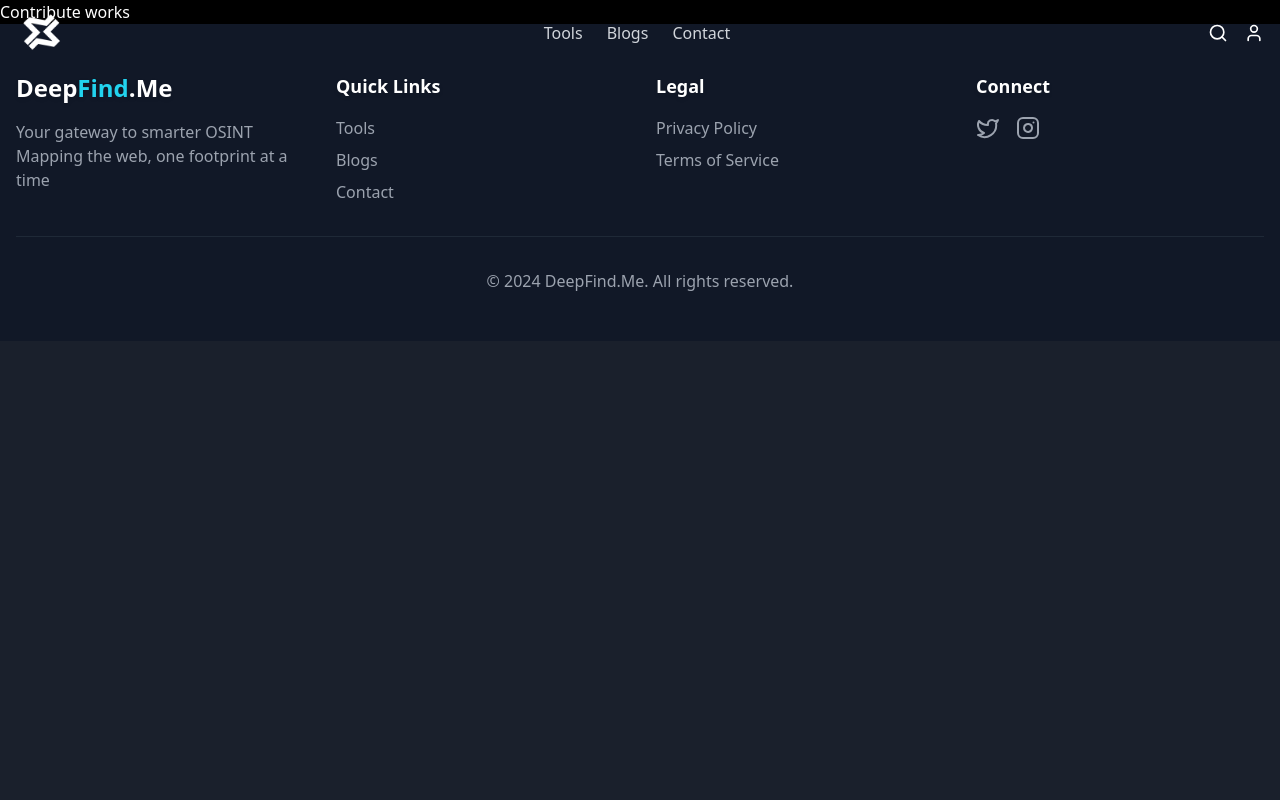
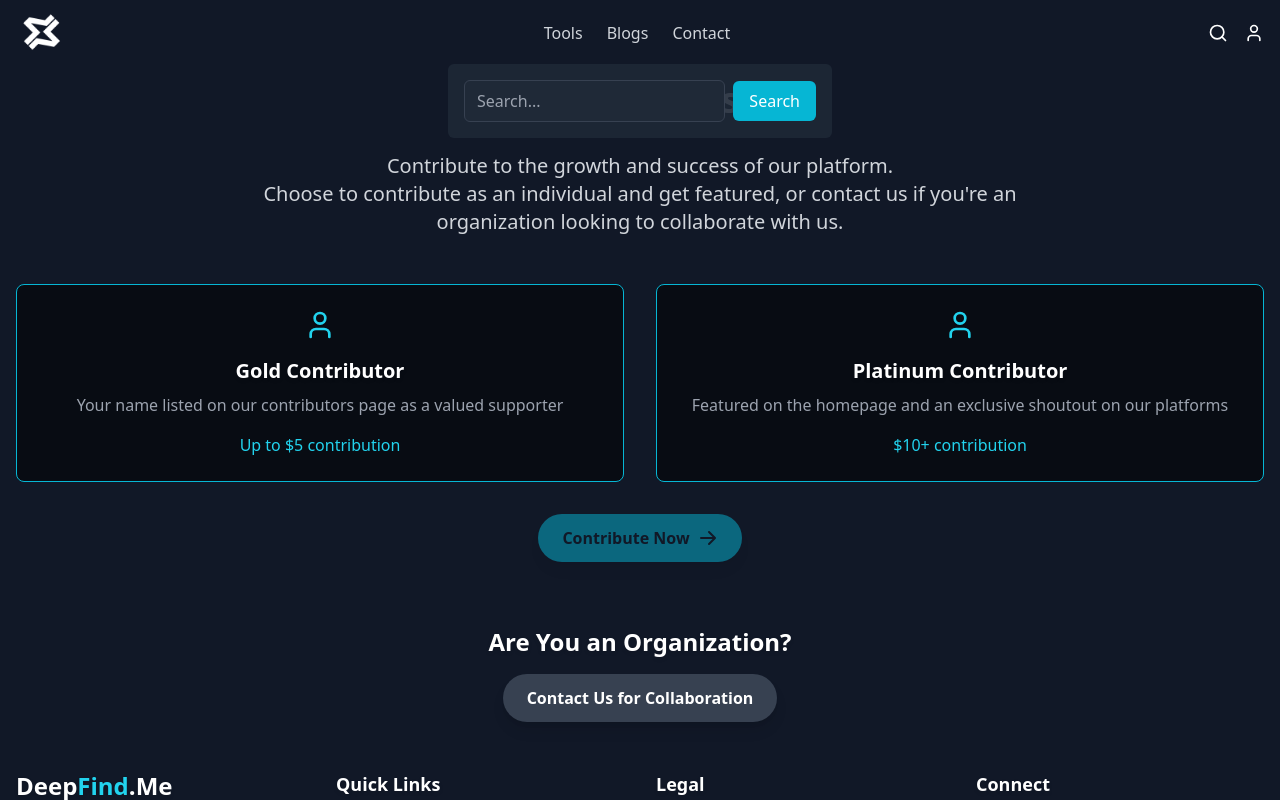
Before and after one commit to Buddhsen-tripathi/DeepFindMe, a Next.js app in the folder web/: page /contribute in a window 1280 px wide. Both pictures are taken after a click on the button 1217 px from the left and 33 px from the top of the page. Shown: the top 800 px of the page. Built offline with nearby package versions, Linux system fonts and the light colour scheme.

Commit message:
Added search bar

```diff
--- a/web/app/blogs/page.tsx
+++ b/web/app/blogs/page.tsx
@@ -15,7 +15,7 @@
           We are putting the finishing touches on our blog. Check back soon for new articles and updates!
         </p>
         <div className="flex justify-center">
-          <Link href="">
+          <Link href="/">
           <button className="px-4 py-2 bg-cyan-500 text-white font-semibold rounded-lg hover:bg-cyan-600 transition">
             Back to Home
           </button>
--- a/web/app/contribute/page.tsx
+++ b/web/app/contribute/page.tsx
@@ -1,15 +1,113 @@
-import Footer from "@/components/Footer";
-import NavBar from "@/components/NavBar";
+'use client'
 
+import { useState } from 'react';
+import { useRouter } from 'next/navigation';
+import { User } from 'lucide-react';
+import Footer from '@/components/Footer';
+import NavBar from '@/components/NavBar';
 
 export default function Contribute() {
-    return (
-      <div className="flex flex-col bg-black text-white">
-        <NavBar/>
-        <main className="flex-grow">
-            Contribute works
-        </main>
-        <Footer/>
-      </div>
-    );
+  const router = useRouter();
+  const [selectedTier, setSelectedTier] = useState<string | null>(null);
+
+  const individualTiers = [
+    {
+      icon: <User className="w-8 h-8 text-cyan-400" />,
+      name: 'Gold Contributor',
+      description: 'Your name listed on our contributors page as a valued supporter',
+      amount: 'Up to $5',
+    },
+    {
+      icon: <User className="w-8 h-8 text-cyan-400" />,
+      name: 'Platinum Contributor',
+      description: 'Featured on the homepage and an exclusive shoutout on our platforms',
+      amount: '$10+',
+    },
+  ];
+
+  const handleContribute = () => {
+    if (selectedTier) {
+      router.push(`/contribute/${selectedTier.toLowerCase().replace(' ', '-')}`);
+    }
+  };
+
+  return (
+    <main className='flex flex-col min-h-screen'>
+      <NavBar />
+      <section className="pt-20 flex-grow bg-gray-900">
+        <div className="container mx-auto px-4">
+          <h2 className="text-4xl font-bold mb-8 text-center text-white">Support Us</h2>
+          <p className="text-xl mb-12 text-center text-gray-300 max-w-3xl mx-auto">
+            Contribute to the growth and success of our platform.
+            <br />
+            Choose to contribute as an individual and get featured, or contact us if you're an
+            organization looking to collaborate with us.
+          </p>
+
+          {/* Individual Contributors Section */}
+          <div className="mb-16">
+            <div className="grid grid-cols-1 md:grid-cols-2 gap-8">
+              {individualTiers.map((tier, index) => (
+                <div
+                  key={index}
+                  className={`sponsor-card bg-black bg-opacity-50 p-6 rounded-lg border transition-colors group cursor-pointer ${selectedTier === tier.name
+                    ? 'border-cyan-400 bg-cyan-900 bg-opacity-20'
+                    : 'border-cyan-500 hover:border-cyan-400 hover:bg-cyan-900 hover:bg-opacity-20'
+                    }`}
+                  onClick={() => setSelectedTier(tier.name)}
+                >
+                  <div className="mb-4 flex justify-center group-hover:scale-110 transition-transform duration-300">
+                    {tier.icon}
+                  </div>
+                  <h4 className="text-xl font-semibold mb-2 text-white text-center group-hover:text-cyan-400 transition-colors">
+                    {tier.name}
+                  </h4>
+                  <p className="text-gray-400 text-center group-hover:text-white transition-colors">
+                    {tier.description}
+                  </p>
+                  <p className="text-cyan-400 text-center mt-4">
+                    {tier.amount} contribution
+                  </p>
+                </div>
+              ))}
+            </div>
+            <div className="text-center mt-8">
+              <button
+                onClick={handleContribute}
+                disabled={!selectedTier}
+                className={`inline-flex items-center bg-cyan-500 text-gray-900 font-bold py-3 px-6 rounded-full hover:bg-cyan-400 transition duration-300 transform hover:scale-105 shadow-lg ${!selectedTier && 'opacity-50 cursor-not-allowed'
+                  }`}
+              >
+                Contribute Now
+                <svg
+                  xmlns="http://www.w3.org/2000/svg"
+                  className="h-5 w-5 ml-2"
+                  viewBox="0 0 20 20"
+                  fill="currentColor"
+                >
+                  <path
+                    fillRule="evenodd"
+                    d="M10.293 3.293a1 1 0 011.414 0l6 6a1 1 0 010 1.414l-6 6a1 1 0 01-1.414-1.414L14.586 11H3a1 1 0 110-2h11.586l-4.293-4.293a1 1 0 010-1.414z"
+                    clipRule="evenodd"
+                  />
+                </svg>
+              </button>
+            </div>
+          </div>
+
+          {/* Organization Collaboration CTA */}
+          <div className="text-center mt-12">
+            <h3 className="text-2xl font-semibold text-white mb-4">Are You an Organization?</h3>
+            <button
+              onClick={() => router.push('/contribute/organization')}
+              className="inline-flex items-center bg-gray-700 text-white font-bold py-3 px-6 rounded-full hover:bg-gray-600 transition duration-300 transform hover:scale-105 shadow-lg"
+            >
+              Contact Us for Collaboration
+            </button>
+          </div>
+        </div>
+      </section>
+      <Footer />
+    </main>
+  );
 }
--- a/web/components/NavBar.tsx
+++ b/web/components/NavBar.tsx
@@ -1,6 +1,6 @@
 "use client";
 
-import { useState, useEffect } from "react";
+import { useState, useEffect, useRef } from "react";
 import Link from "next/link";
 import Image from "next/image";
 import { Search, User, Menu, X } from "lucide-react";
@@ -8,18 +8,40 @@
 export default function NavBar() {
   const [isScrolled, setIsScrolled] = useState(false);
   const [isOpen, setIsOpen] = useState(false);
+  const [searchQuery, setSearchQuery] = useState("");
+  const [isSearchOpen, setIsSearchOpen] = useState(false); // Toggle search visibility
+  const searchRef = useRef<HTMLDivElement | null>(null); // Reference to the search input area
 
   useEffect(() => {
     const handleScroll = () => {
       setIsScrolled(window.scrollY > 0);
     };
     window.addEventListener("scroll", handleScroll);
-    return () => window.removeEventListener("scroll", handleScroll);
+
+    // Close the search input when clicked outside
+    const handleClickOutside = (event: MouseEvent) => {
+      if (searchRef.current && !searchRef.current.contains(event.target as Node)) {
+        setIsSearchOpen(false); // Close the search input
+      }
+    };
+
+    document.addEventListener("mousedown", handleClickOutside);
+
+    return () => {
+      window.removeEventListener("scroll", handleScroll);
+      document.removeEventListener("mousedown", handleClickOutside); // Clean up the event listener
+    };
   }, []);
 
-  const navClassName = `fixed w-full z-50 transition-all duration-300 ${
-    isScrolled || isOpen ? "bg-gray-900 bg-opacity-90 backdrop-blur-md" : "bg-transparent"
-  }`;
+  const navClassName = `fixed w-full z-50 transition-all duration-300 ${isScrolled || isOpen ? "bg-gray-900 bg-opacity-90 backdrop-blur-md" : "bg-transparent"
+    }`;
+
+  const handleSearchSubmit = (e: React.FormEvent) => {
+    e.preventDefault();
+    console.log("Search for:", searchQuery);
+    // You can redirect to a search results page if needed
+    // router.push(`/search?q=${searchQuery}`);
+  };
 
   return (
     <nav className={navClassName}>
@@ -40,7 +62,10 @@
             <NavLink href="/contact">Contact</NavLink>
           </div>
           <div className="flex items-center space-x-4">
-            <button className="text-white hover:text-cyan-400 transition-colors">
+            <button
+              className="text-white hover:text-cyan-400 transition-colors"
+              onClick={() => setIsSearchOpen(!isSearchOpen)} // Toggle search input visibility
+            >
               <Search size={20} />
             </button>
             <button className="text-white hover:text-cyan-400 transition-colors">
@@ -57,6 +82,31 @@
           </div>
         </div>
       </div>
+
+      {/* Search Input Field (visible when isSearchOpen is true) */}
+      {isSearchOpen && (
+        <div
+          ref={searchRef}
+          className="absolute top-16 left-1/2 transform -translate-x-1/2 bg-gray-800 bg-opacity-90 p-4 rounded-md w-full md:w-96"
+        >
+          <form onSubmit={handleSearchSubmit} className="flex items-center space-x-2">
+            <input
+              type="text"
+              value={searchQuery}
+              onChange={(e) => setSearchQuery(e.target.value)}
+              placeholder="Search..."
+              className="w-full px-3 py-2 bg-gray-800 border border-gray-700 rounded-md text-white focus:outline-none focus:ring-2 focus:ring-cyan-500"
+            />
+            <button
+              type="submit"
+              className="px-4 py-2 text-white bg-cyan-500 rounded-md hover:bg-cyan-400"
+            >
+              Search
+            </button>
+          </form>
+        </div>
+      )}
+
       {/* Mobile menu */}
       {isOpen && (
         <div id="mobile-menu" className="md:hidden mt-4 bg-black bg-opacity-90 backdrop-blur-md">
```
